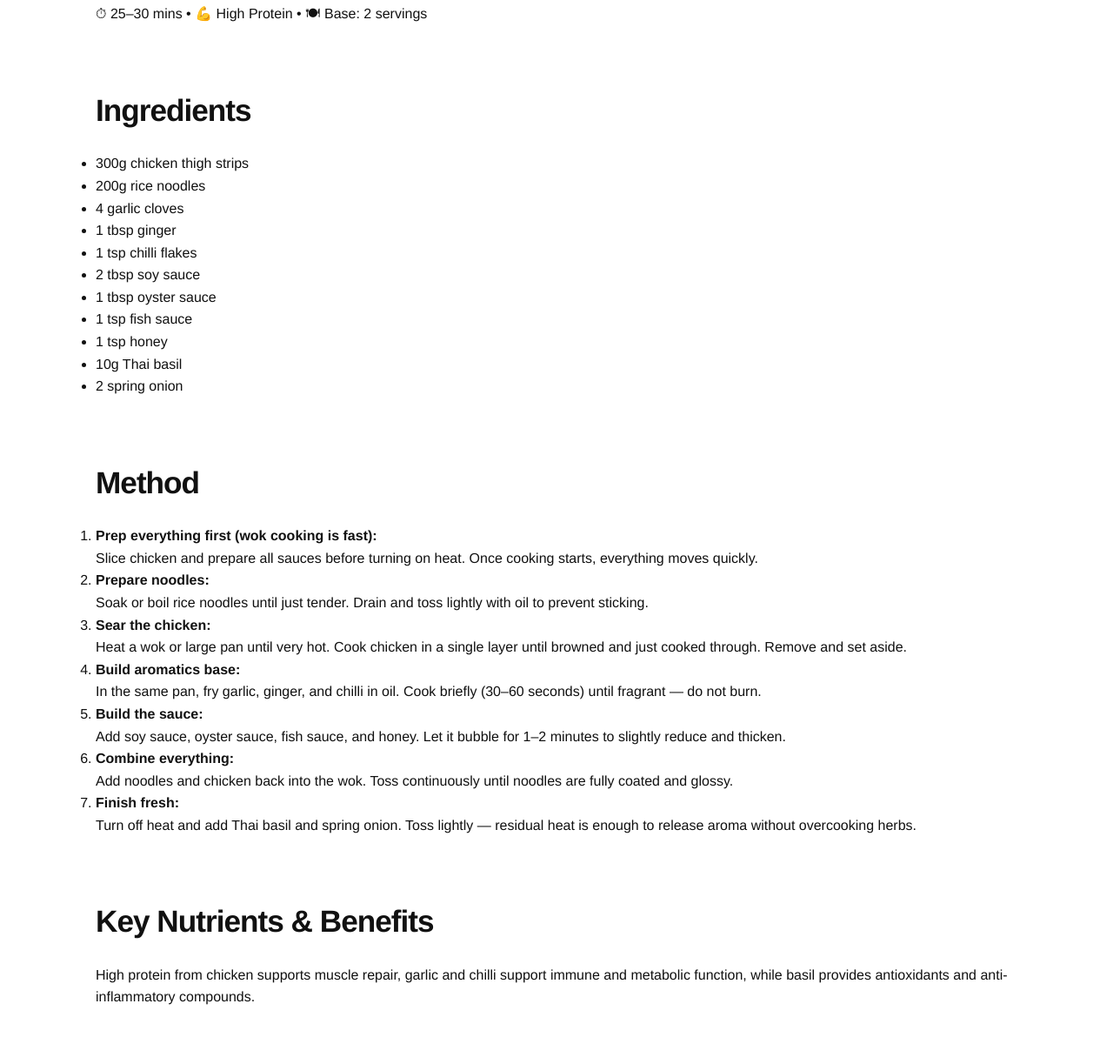
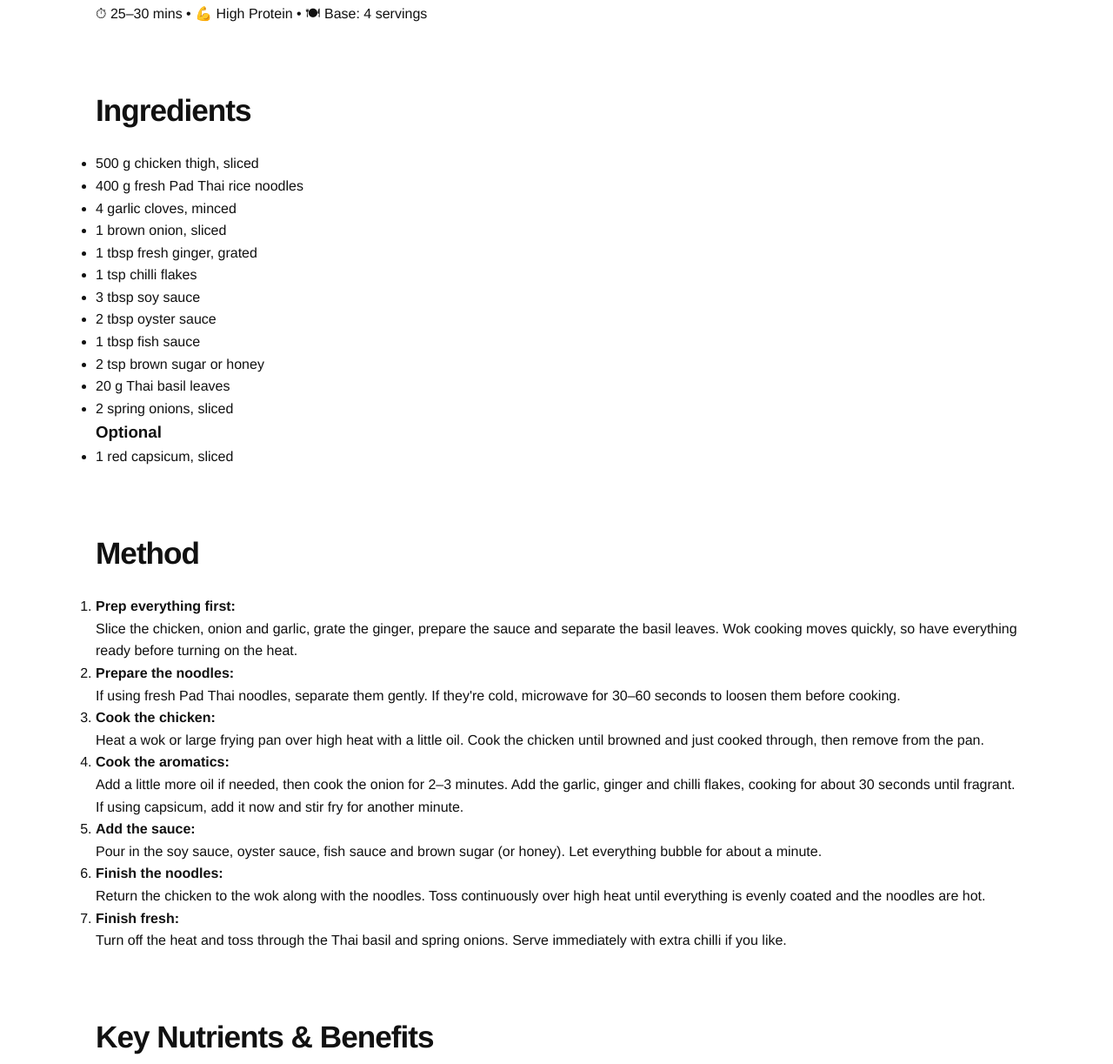
Before and after one commit to lcoles2812/test, a plain HTML site: page recipes/drunken-noodles.html in a window 1280 px wide. Shown: the part 895-2118 px from the top of the page at 87% size. Drawn offline with Linux system fonts and the light colour scheme.

Commit message:
add photos and further imp

````diff
--- a/recipes/drunken-noodles.html
+++ b/recipes/drunken-noodles.html
@@ -1,4 +1,5 @@
-o githu<!DOCTYPE html>
+```html
+<!DOCTYPE html>
 <html lang="en">
 <head>
 <meta charset="UTF-8">
@@ -12,7 +13,7 @@ o githu<!DOCTYPE html>
 
 <nav>
   <div class="nav-container">
-    <div class="logo">Common table</div>
+    <div class="logo">Common Table</div>
     <div class="nav-links">
       <a href="../index.html">Home</a>
       <a href="../weeknight.html">Weeknight</a>
@@ -25,14 +26,16 @@ o githu<!DOCTYPE html>
 <section class="recipe-hero">
   <div class="recipe-hero-copy">
     <h1>🍜 Pad Kee Mao (Drunken Noodles)</h1>
+
     <p class="hero-text">
-        A bold, fast weeknight noodle dish with chilli, garlic, soy, and fresh basil, built to be punchy and satisfying without being too fussy.<br><br>
+      A bold, spicy noodle dish packed with garlic, chilli, fresh basil and a rich savoury sauce. Despite the name, there's no alcohol involved—just big flavours and plenty of wok heat.<br><br>
 
-        This is one of the meals I like to make when I want something quick and proper, and it’s easy to change up depending on what’s around by swapping in different vegetables like capsicum, green beans, or whatever else needs using.<br><br>
+      This is one of my favourite weeknight meals when I want something quick that still feels like proper takeaway at home. Chicken thighs stay juicy, fresh basil brings everything together, and you can easily throw in whatever vegetables you have in the fridge.<br><br>
 
-        It’s a great one for a busy night when you still want something big on flavour and a little bit of texture.
+      If you've got a hot wok and everything prepped before you start cooking, dinner comes together in under 30 minutes.
     </p>
   </div>
+
   <img class="recipe-hero-image" src="../images/Drunken.png" alt="Drunken Noodles">
 </section>
 
@@ -41,30 +44,49 @@ o githu<!DOCTYPE html>
 <!-- SERVINGS -->
 <h2 class="section-title">Servings</h2>
 
-<input id="servings" type="range" min="1" max="8" value="2">
-<p><span id="servingValue">2</span> servings</p>
+<input id="servings" type="range" min="1" max="8" value="4">
+<p><span id="servingValue">4</span> servings</p>
 
 <!-- QUICK STATS -->
 <h2 class="section-title">Quick Stats</h2>
-<p>⏱ 25–30 mins • 💪 High Protein • 🍽 Base: 2 servings</p>
+
+<p>⏱ 25–30 mins • 💪 High Protein • 🍽 Base: 4 servings</p>
 
 <!-- INGREDIENTS -->
 <h2 class="section-title">Ingredients</h2>
 
 <ul id="ingredients">
 
-  <li data-amount="300" data-unit="g" data-name="chicken thigh strips">300g chicken thigh strips</li>
-  <li data-amount="200" data-unit="g" data-name="rice noodles">200g rice noodles</li>
-  <li data-amount="4" data-unit="" data-name="garlic cloves">4 garlic cloves</li>
-  <li data-amount="1" data-unit=" tbsp" data-name="ginger">1 tbsp ginger</li>
-  <li data-amount="1" data-unit=" tsp" data-name="chilli flakes">1 tsp chilli flakes</li>
-  <li data-amount="2" data-unit=" tbsp" data-name="soy sauce">2 tbsp soy sauce</li>
-  <li data-amount="1" data-unit=" tbsp" data-name="oyster sauce">1 tbsp oyster sauce</li>
-  <li data-amount="1" data-unit=" tsp" data-name="fish sauce">1 tsp fish sauce</li>
-  <li data-amount="1" data-unit=" tsp" data-name="honey">1 tsp honey</li>
-  <li data-amount="10" data-unit="g" data-name="Thai basil">10g Thai basil</li>
-  <li data-amount="2" data-unit="" data-name="spring onion">2 spring onions</li>
+  <li data-amount="500" data-unit="g" data-name="chicken thigh, sliced">500g chicken thigh, sliced</li>
 
+  <li data-amount="400" data-unit="g" data-name="fresh Pad Thai rice noodles">400g fresh Pad Thai rice noodles</li>
+
+  <li data-amount="4" data-unit="" data-name="garlic cloves, minced">4 garlic cloves, minced</li>
+
+  <li data-amount="1" data-unit="" data-name="brown onion, sliced">1 brown onion, sliced</li>
+
+  <li data-amount="1" data-unit="tbsp" data-name="fresh ginger, grated">1 tbsp fresh ginger, grated</li>
+
+  <li data-amount="1" data-unit="tsp" data-name="chilli flakes">1 tsp chilli flakes</li>
+
+  <li data-amount="3" data-unit="tbsp" data-name="soy sauce">3 tbsp soy sauce</li>
+
+  <li data-amount="2" data-unit="tbsp" data-name="oyster sauce">2 tbsp oyster sauce</li>
+
+  <li data-amount="1" data-unit="tbsp" data-name="fish sauce">1 tbsp fish sauce</li>
+
+  <li data-amount="2" data-unit="tsp" data-name="brown sugar or honey">2 tsp brown sugar or honey</li>
+
+  <li data-amount="20" data-unit="g" data-name="Thai basil leaves">20g Thai basil leaves</li>
+
+  <li data-amount="2" data-unit="" data-name="spring onions, sliced">2 spring onions, sliced</li>
+
+</ul>
+
+<h3 class="section-subtitle">Optional</h3>
+
+<ul class="text-muted">
+  <li>1 red capsicum, sliced</li>
 </ul>
 
 <!-- METHOD -->
@@ -73,106 +95,110 @@ o githu<!DOCTYPE html>
 <ol>
 
 <li>
-    <strong>Prep everything first (wok cooking is fast):</strong><br>
-    Slice chicken and prepare all sauces before turning on heat.
-    Once cooking starts, everything moves quickly.
+<strong>Prep everything first:</strong><br>
+Slice the chicken, onion and garlic, grate the ginger, prepare the sauce and separate the basil leaves. Wok cooking moves quickly, so have everything ready before turning on the heat.
 </li>
 
 <li>
-    <strong>Prepare noodles:</strong><br>
-    Soak or boil rice noodles until just tender.
-    Drain and toss lightly with oil to prevent sticking.
+<strong>Prepare the noodles:</strong><br>
+If using fresh Pad Thai noodles, separate them gently. If they're cold, microwave for 30–60 seconds to loosen them before cooking.
 </li>
 
 <li>
-    <strong>Sear the chicken:</strong><br>
-    Heat a wok or large pan until very hot.
-    Cook chicken in a single layer until browned and just cooked through. Remove and set aside.
+<strong>Cook the chicken:</strong><br>
+Heat a wok or large frying pan over high heat with a little oil. Cook the chicken until browned and just cooked through, then remove from the pan.
 </li>
 
 <li>
-    <strong>Build aromatics base:</strong><br>
-    In the same pan, fry garlic, ginger, and chilli in oil.
-    Cook briefly (30–60 seconds) until fragrant — do not burn.
+<strong>Cook the aromatics:</strong><br>
+Add a little more oil if needed, then cook the onion for 2–3 minutes. Add the garlic, ginger and chilli flakes, cooking for about 30 seconds until fragrant. If using capsicum, add it now and stir fry for another minute.
 </li>
 
 <li>
-    <strong>Build the sauce:</strong><br>
-    Add soy sauce, oyster sauce, fish sauce, and honey.
-    Let it bubble for 1–2 minutes to slightly reduce and thicken.
+<strong>Add the sauce:</strong><br>
+Pour in the soy sauce, oyster sauce, fish sauce and brown sugar (or honey). Let everything bubble for about a minute.
 </li>
 
 <li>
-    <strong>Combine everything:</strong><br>
-    Add noodles and chicken back into the wok.
-    Toss continuously until noodles are fully coated and glossy.
+<strong>Finish the noodles:</strong><br>
+Return the chicken to the wok along with the noodles. Toss continuously over high heat until everything is evenly coated and the noodles are hot.
 </li>
 
 <li>
 <strong>Finish fresh:</strong><br>
-    Turn off heat and add Thai basil and spring onion.
-    Toss lightly — residual heat is enough to release aroma without overcooking herbs.
+Turn off the heat and toss through the Thai basil and spring onions. Serve immediately with extra chilli if you like.
 </li>
 
 </ol>
 
 <!-- KEY NUTRIENTS -->
 <h2 class="section-title">Key Nutrients & Benefits</h2>
+
 <p class="text-muted">
-High protein from chicken supports muscle repair, garlic and chilli support immune and metabolic function, while basil provides antioxidants and anti-inflammatory compounds.
+Chicken thighs provide plenty of protein while remaining juicy, fresh garlic and ginger add depth of flavour and natural antioxidants, and basil brings freshness that balances the rich savoury sauce.
 </p>
 
 <!-- MACROS -->
 <h2 class="section-title">Macros (approx per serve)</h2>
 
 <ul class="text-muted">
-  <li><strong>Calories:</strong> 450–650 kcal</li>
-  <li><strong>Protein:</strong> 30–40g (high)</li>
-  <li><strong>Carbs:</strong> 50–80g (mainly noodles)</li>
-  <li><strong>Fats:</strong> 10–20g (light, sauce-based)</li>
+  <li><strong>Calories:</strong> 550–650 kcal</li>
+  <li><strong>Protein:</strong> 35–40g</li>
+  <li><strong>Carbs:</strong> 45–55g</li>
+  <li><strong>Fat:</strong> 18–22g</li>
 </ul>
 
 <!-- SMART SWAPS -->
 <h2 class="section-title">Smart Swaps & Variations</h2>
 
 <ul class="text-muted">
-  <li><strong>Beef or tofu instead of chicken</strong> — changes protein profile while keeping sauce structure.</li>
-  <li><strong>Extra veg (broccoli, bok choy)</strong> — increases fibre and volume.</li>
-  <li><strong>Low-sugar version</strong> — reduce or remove honey.</li>
-  <li><strong>Gluten-free version</strong> — use tamari instead of soy sauce.</li>
-  <li><strong>Extra spice</strong> — add fresh chilli or chilli oil at the end.</li>
+  <li><strong>Beef</strong> — Thinly sliced rump or rib fillet works beautifully.</li>
+  <li><strong>Prawns</strong> — A lighter option that cooks in just a couple of minutes.</li>
+  <li><strong>Tofu</strong> — Great vegetarian alternative.</li>
+  <li><strong>Extra vegetables</strong> — Broccoli, green beans, bok choy or baby corn all work well.</li>
+  <li><strong>More heat</strong> — Add fresh bird's eye chillies or finish with chilli oil.</li>
 </ul>
 
 </div>
 
-<!-- SCRIPT -->
 <script>
-const baseServings = 2;
+
+const baseServings = 4;
 
 const slider = document.getElementById("servings");
 const display = document.getElementById("servingValue");
 const ingredients = document.querySelectorAll("#ingredients li");
 
 function updateIngredients() {
+
     const servings = parseInt(slider.value);
     display.textContent = servings;
 
     const multiplier = servings / baseServings;
 
     ingredients.forEach(item => {
+
         const baseAmount = parseFloat(item.dataset.amount);
         const unit = item.dataset.unit || "";
         const name = item.dataset.name;
 
         let newAmount = baseAmount * multiplier;
+
         newAmount = Math.round(newAmount * 10) / 10;
 
-        item.textContent = `${newAmount}${unit} ${name}`;
+        if (Number.isInteger(newAmount)) {
+            item.textContent = `${newAmount}${unit ? " " + unit : ""} ${name}`;
+        } else {
+            item.textContent = `${newAmount.toFixed(1)}${unit ? " " + unit : ""} ${name}`;
+        }
+
     });
+
 }
 
 slider.addEventListener("input", updateIngredients);
 updateIngredients();
+
 </script>
 
 </body>
````
Also changed, not shown: 1 other file. Lines whose indentation alone changed are shown as unchanged.
